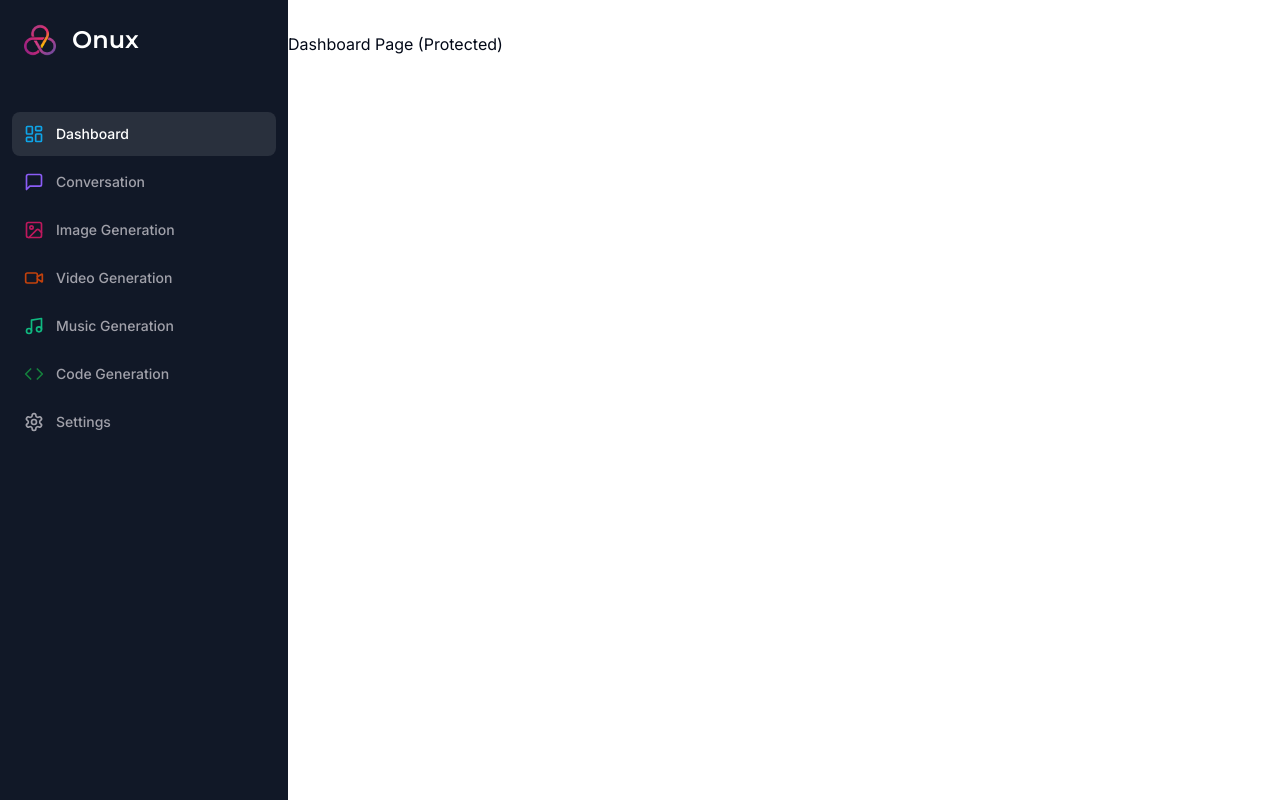
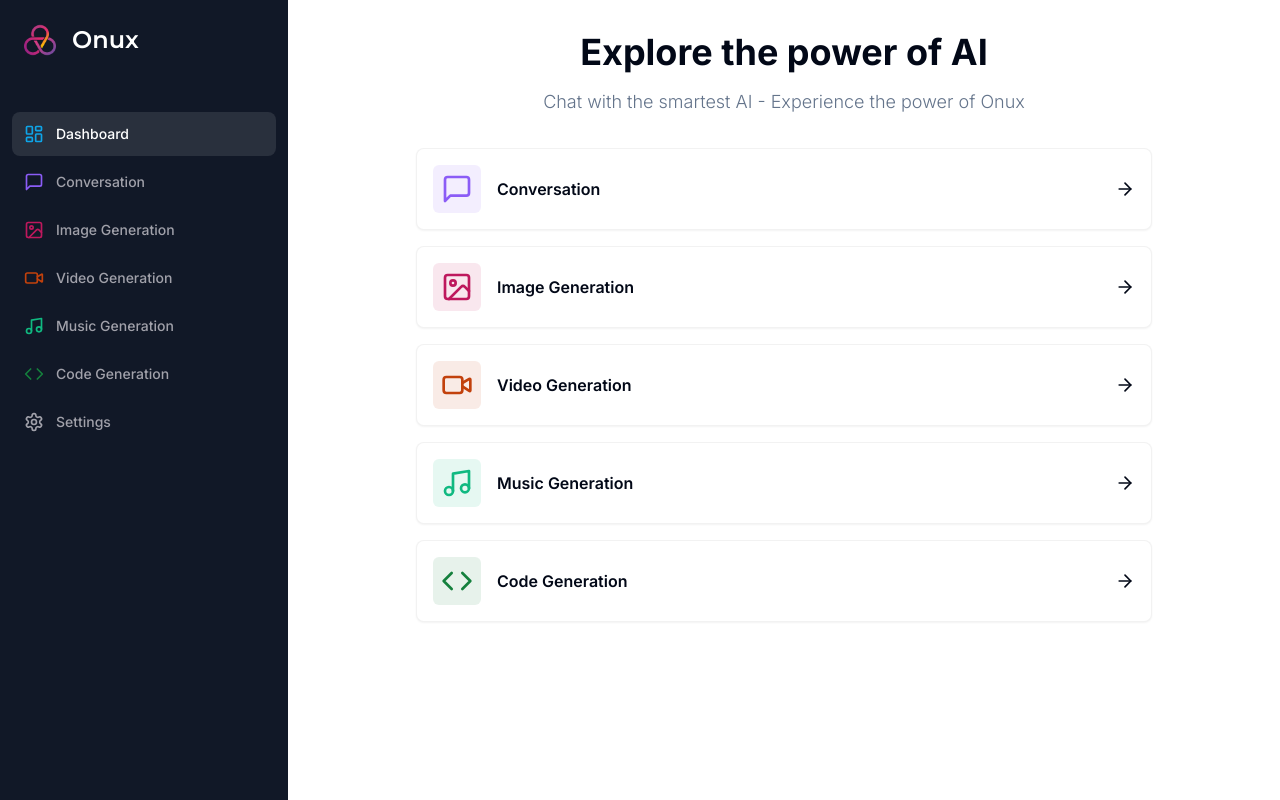
Before and after one commit to domdechiera/genius, a Next.js app: page /dashboard in a window 1280 px wide. Built offline with nearby package versions, Linux system fonts and the light colour scheme.

Commit message:
Create dashboard page

```diff
--- a/app/(dashboard)/(routes)/dashboard/page.tsx
+++ b/app/(dashboard)/(routes)/dashboard/page.tsx
@@ -1,7 +1,87 @@
+"use client";
+
+import {
+  ArrowRight,
+  Code,
+  ImageIcon,
+  MessageSquare,
+  Music,
+  VideoIcon
+} from "lucide-react";
+import { useRouter } from "next/navigation";
+
+import { Card } from "@/components/ui/card";
+import { cn } from "@/lib/utils";
+
+const tools = [
+  {
+    label: "Conversation",
+    icon: MessageSquare,
+    color: "text-violet-500",
+    bgColor: "bg-violet-500/10",
+    href: "/conversation"
+  },
+  {
+    label: "Image Generation",
+    icon: ImageIcon,
+    color: "text-pink-700",
+    bgColor: "bg-pink-700/10",
+    href: "/image"
+  },
+  {
+    label: "Video Generation",
+    icon: VideoIcon,
+    color: "text-orange-700",
+    bgColor: "bg-orange-700/10",
+    href: "/video"
+  },
+  {
+    label: "Music Generation",
+    icon: Music,
+    color: "text-emerald-500",
+    bgColor: "bg-emerald-500/10",
+    href: "/music"
+  },
+  {
+    label: "Code Generation",
+    icon: Code,
+    color: "text-green-700",
+    bgColor: "bg-green-700/10",
+    href: "/code"
+  }
+]
+
 const DashboardPage = () => {
+  const router = useRouter();
   return (
     <div>
-      <p>Dashboard Page (Protected)</p>
+      <div className="mb-8 space-y-4">
+        <h2 className="text-2xl md:text-4xl font-bold text-center">
+          Explore the power of AI
+        </h2>
+        <p className="text-muted-foreground font-light text-sm md:text-lg text-center">
+          Chat with the smartest AI - Experience the power of Onux
+        </p>
+      </div>
+      <div className="px-4 md:px-20 lg:px-32 space-y-4">
+        {tools.map((tool) => (
+          <Card
+          onClick={() => router.push(tool.href)}
+            key={tool.href}
+            className="p-4 border-black/5 flex items-center justify-between hover:shadow-md transition cursor-pointer"
+          >
+            <div className="flex items-center gap-x-4">
+              <div className={cn("p-2 w-fit rounded-md", tool.bgColor)}>
+                <tool.icon className={cn("w-8 h-8", tool.color)} />
+              </div>
+              <div className="font-semibold">
+                {tool.label}
+              </div>
+            </div>
+            <ArrowRight className="w-5 h-5" />
+          </Card>
+        ))}
+      </div>
     </div>
   )
 }
```
